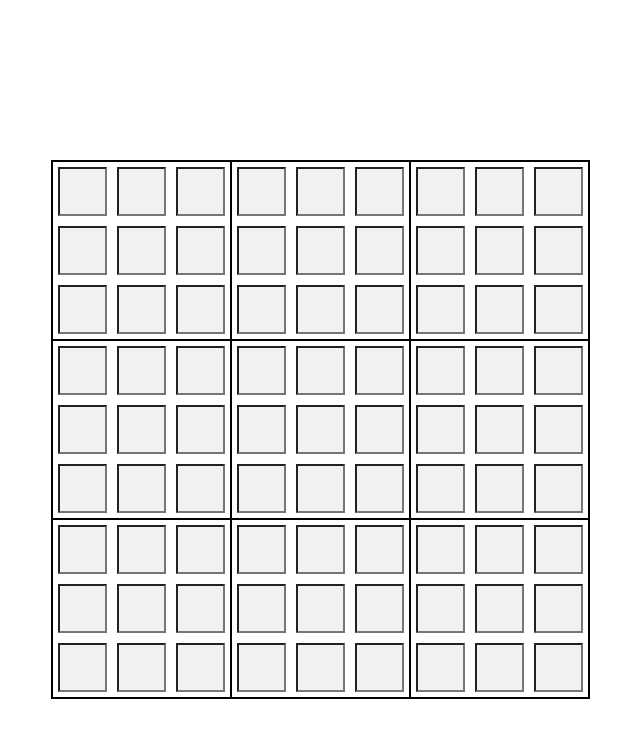
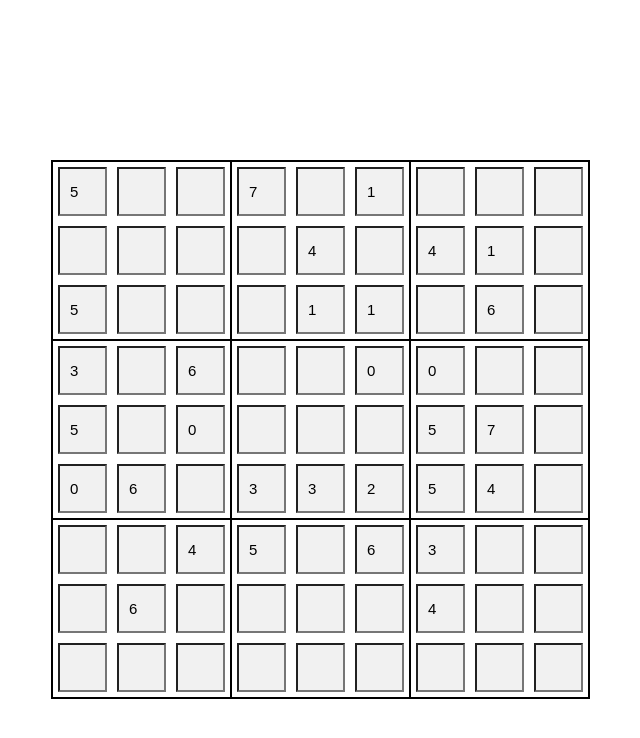
Before and after one commit to gauravjadwani/Soduku, a React (Create React App) app: page / in a window 1280 px wide. Shown: the top 738 px of the page, without its empty margins (349-989 px from the left). Built offline with nearby package versions, Linux system fonts and the light colour scheme.

Commit message:
values placed

```diff
--- a/src/App.css
+++ b/src/App.css
@@ -87,10 +87,10 @@ input[type=number]::-webkit-outer-spin-button {
     appearance: none;
     margin: 0;
 }
-.Row-2,.Row-5{
+div.Row-2,div.Row-5{
   border-bottom: 2px solid black;
 }
-.Coloumn-2,.Coloumn-5{
+div.Coloumn-2,div.Coloumn-5{
   border-right: 2px solid black;
 }
 /* .sp{
--- a/src/components/Table.tsx
+++ b/src/components/Table.tsx
@@ -4,11 +4,11 @@ import { randomise } from './../utilities/helper';
 // import { NewType } from "./NewType";
 
 interface Props {}
-class CustomTable extends React.Component<Props, { value: number[][] }> {
+class CustomTable extends React.Component<Props, { value: any[][] }> {
   constructor(props: any) {
     super(props);
     this.state = {
-      value: randomise(),
+      value: randomise(40),
     };
   }
   public handleChange = (
@@ -38,6 +38,7 @@ class CustomTable extends React.Component<Props, { value: number[][] }> {
             type="number"
             onChange={e => this.handleChange(e, str)}
             value={value}
+            className={customClass}
           />
         </div>,
       );
--- a/tsconfig.json
+++ b/tsconfig.json
@@ -24,5 +24,8 @@
   ],
   "exclude": [
     "node_modules"
-    ]
+    ],
+    "paths": {
+      "*.ts": ["*"]
+    }
 }
```
